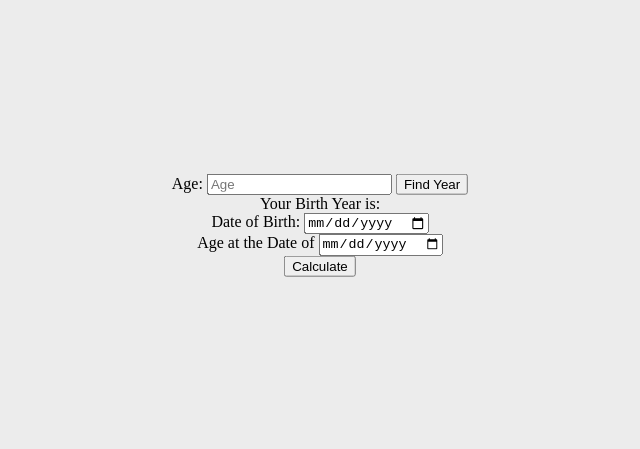
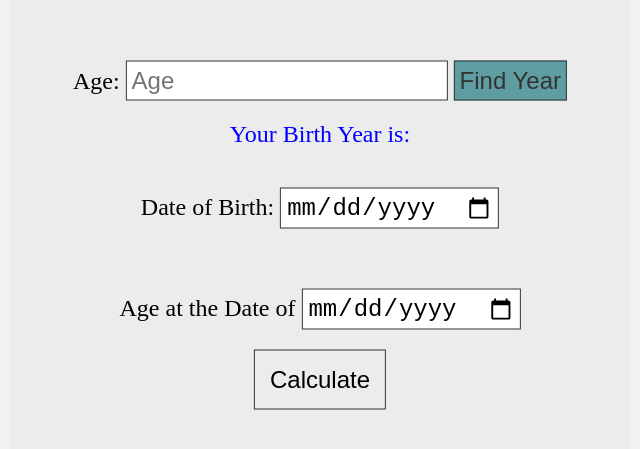
Before and after one commit to MockingJay-TC/JavaScript-DatingApp, a plain HTML site: page index.html in a window 1280 px wide. Shown: the part 175-624 px from the top of the page, without its empty margins (320-960 px from the left). Drawn offline with Linux system fonts and the light colour scheme.

Commit message:
finally done

```diff
--- a/css/style.css
+++ b/css/style.css
@@ -2,17 +2,74 @@ body{
     margin: 0;
     padding: 0;
     background-color: #ececec;
+    font-size: 1.5rem;
 }
 .root{
+    padding: 100px 20px;
     font-family: Fira Code;
-
-    /* height: 100vh; */
     text-align: center;
     position: fixed;
     top: 50%;
     left: 50%;
     transform: translate(-50%, -50%);
+    box-shadow: 0px 0px 30px 0.5px rgba(255, 255, 255, 0.75);
+    border-radius: 10px;
 }
 .ageContainer{
     display: none;
 }
+/* ************************************************************************************************************ */
+
+.age-input input {
+    font-size: 1.5rem;
+    padding: 5px;
+    border: 1px solid #333;
+    margin: 20px 0;
+}
+
+input + input {
+    background-color: cadetblue;
+    color:#333;
+    transition: 0.6s ease-out;
+
+}
+input + input:hover {
+    background-color:tomato;
+    color: #333;
+    transition: 0.6s ease-in;
+}
+
+.disp{
+    margin: 200px;
+    padding: 10px 0px;
+    color: blue;
+}
+.text-input {
+    margin: 20px 0;
+}
+.text-input input {
+    font-size: 1.5rem;
+    padding: 5px;
+    border: 1px solid #333;
+    margin: 20px 0;
+}
+.date-input input{
+    font-size: 1.5rem;
+    padding: 5px;
+    border: 1px solid #333;
+    margin: 20px 0;
+}
+
+#calculateAge{
+    font-size: 1.5rem;
+    background-color: #ececec;
+    padding: 15px;
+    border: 1px solid #333;
+    transition: 0.6s ease-out;
+}
+#calculateAge:hover{
+    border: 1px solid #333;
+    background-color: #333;
+    color: white;
+    transition: 0.6s ease-in;
+}
--- a/index.html
+++ b/index.html
@@ -16,14 +16,14 @@
             <input id="ageEntered" placeholder="Age" type="number" required />
             <input id="getYear" type="submit" value="Find Year" />
         </div>
-        <label for=""> Your Birth Year is: <ye id="age"> </ye></label>
+        <label class="disp"> Your Birth Year is: <ye id="age"> </ye></label>
         <!-- *********************************************** -->
         <div class="text-input">
             <span title="Date of Birth"> Date of Birth: </span>
             <input id="dobEntered" placeholder="Date of Birth" type="date" required />
         </div>
         <!-- *********************************************** -->
-        <div class="age-input">
+        <div class="date-input">
             <span title="Age at the Date of "> Age at the Date of </span>
             <input id="getAgeInput" placeholder="Age at the Date of" type="date" required />
         </div>
@@ -32,8 +32,8 @@
         <p> Age Calculator </p>
         <span id="years">  </span>
         <span id="months">  </span>
-        <span id="weeks">  </span>
-        <span id="days">  </span>
+        <span id="weeks"> </span>
+        <span id="days"> </span>
         </div>
     </div>
     <script src="js/moment.js"></script>
```
